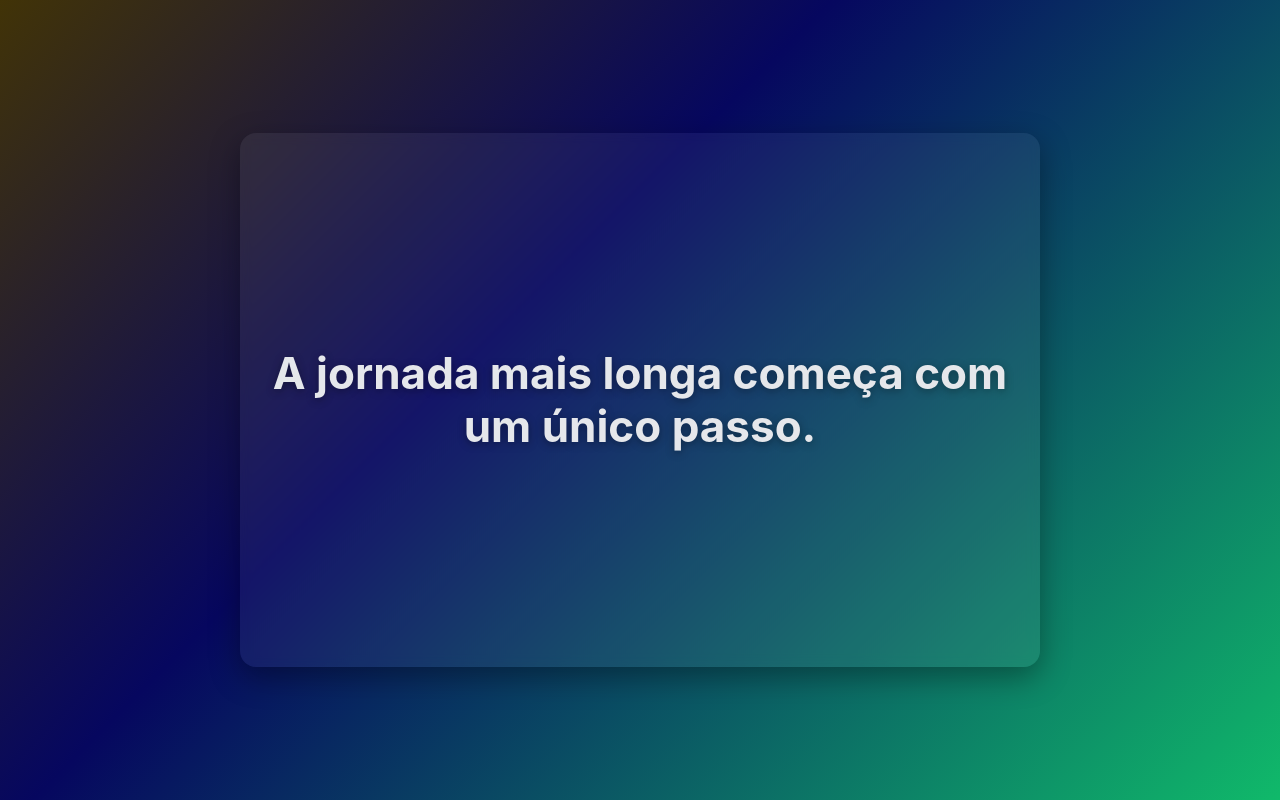
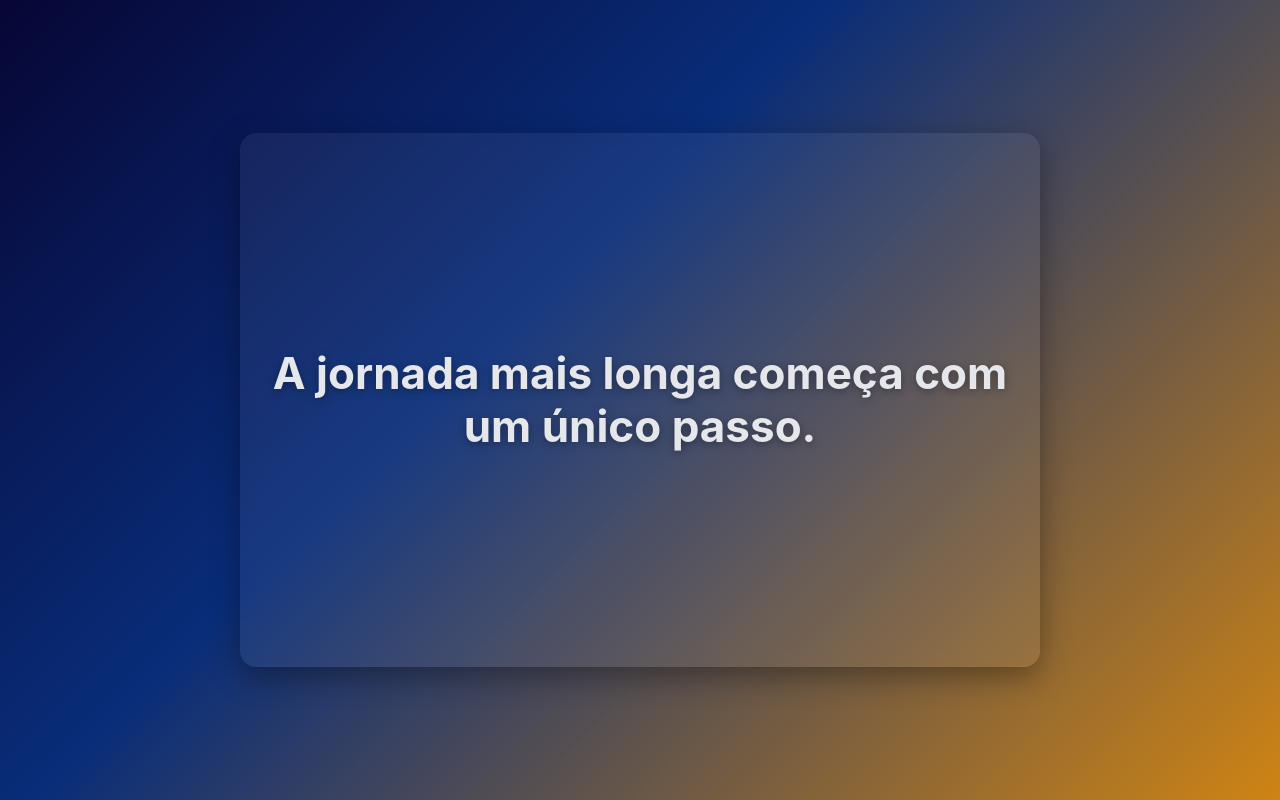
Before and after one commit to Clauveira/clone-tabnews, a Next.js app: page / in a window 1280 px wide. Built offline with nearby package versions, Linux system fonts and the light colour scheme.

Commit message:
Alteração de cores

```diff
--- a/pages/index.js
+++ b/pages/index.js
@@ -81,7 +81,7 @@ function Home() {
           position: "fixed",
           inset: 0,
           background:
-            "linear-gradient(135deg, #413307ff 0%, #06075fff 40%, #10b96aff 100%)",
+            "linear-gradient(135deg, #070635ff 0%, #092d79ff 40%, #cf8413ff 100%)",
           color: "#e5e7eb",
           fontFamily:
             '-apple-system, BlinkMacSystemFont, "Segoe UI", Roboto, Inter, Helvetica, Arial, "Apple Color Emoji", "Segoe UI Emoji", "Segoe UI Symbol"',
```
